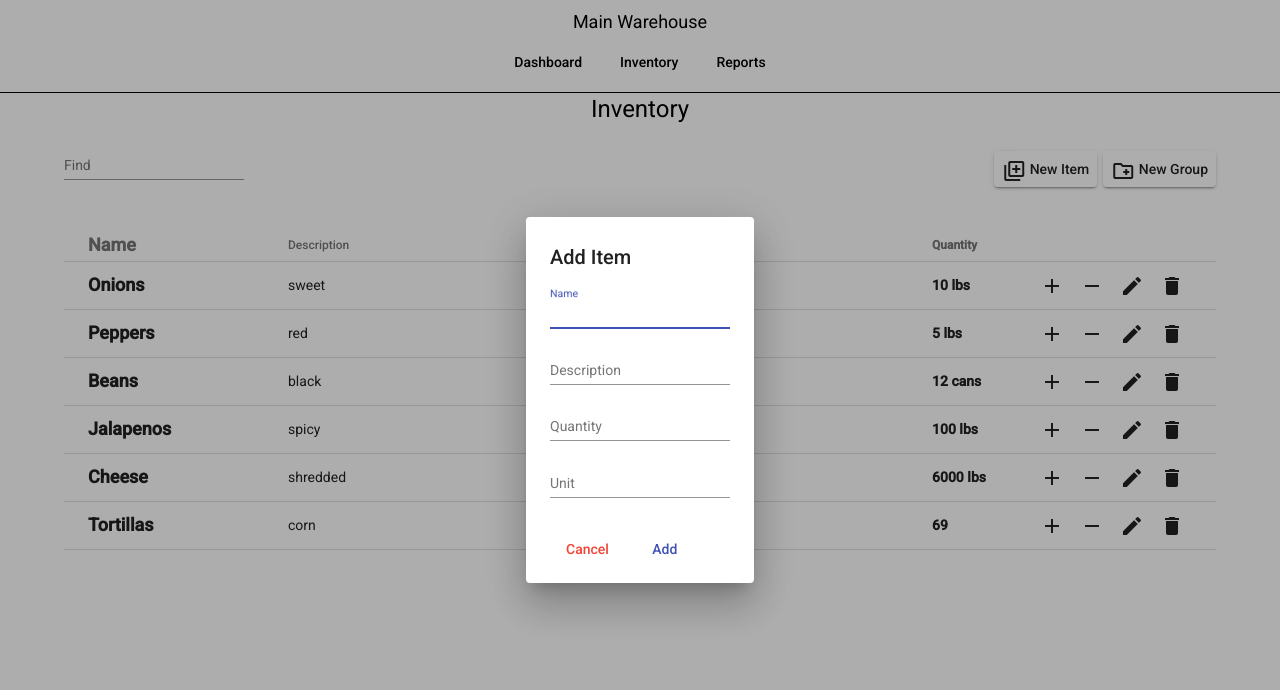
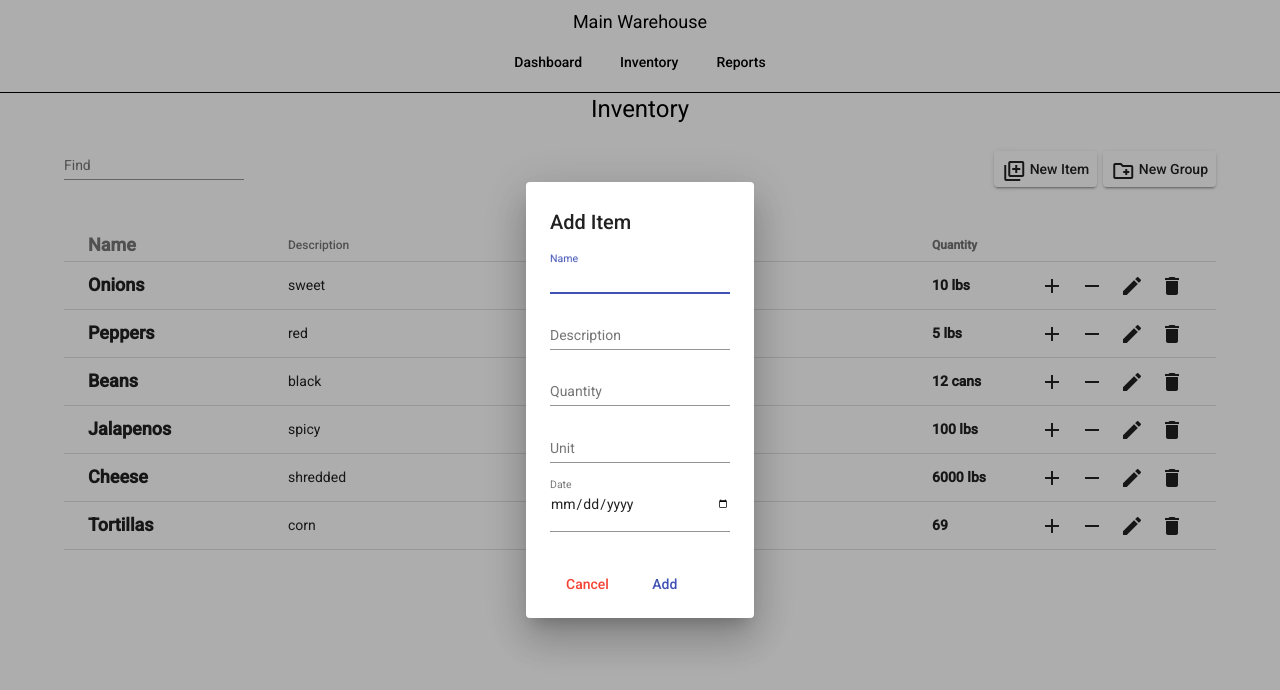
Before and after one commit to ungerecht/warehouse-inventory, an Angular app: page /inventory in a window 1280 px wide. Both pictures are taken after a click on the button "aquire inventory". Shown: the top 690 px of the page. Built offline with nearby package versions, Linux system fonts and the light colour scheme.

Commit message:
add date field

```diff
--- a/src/app/add-dialog/add-dialog.component.html
+++ b/src/app/add-dialog/add-dialog.component.html
@@ -16,6 +16,10 @@
     <mat-label>Unit</mat-label>
     <input matInput type="text" />
   </mat-form-field>
+  <mat-form-field class="filter-field">
+    <mat-label>Date</mat-label>
+    <input matInput type="date" />
+  </mat-form-field>
 </mat-dialog-content>
 <mat-dialog-actions>
   <button mat-button mat-dialog-close color="warn">Cancel</button>
```
